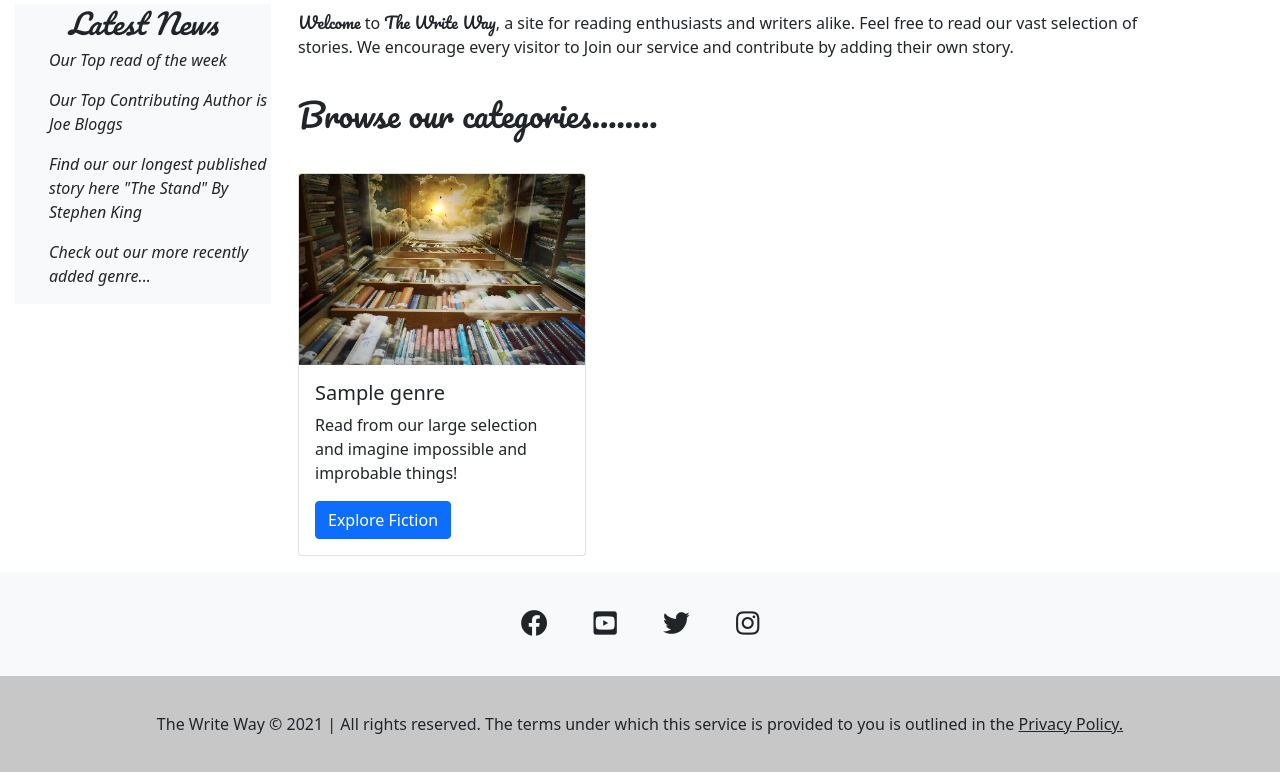
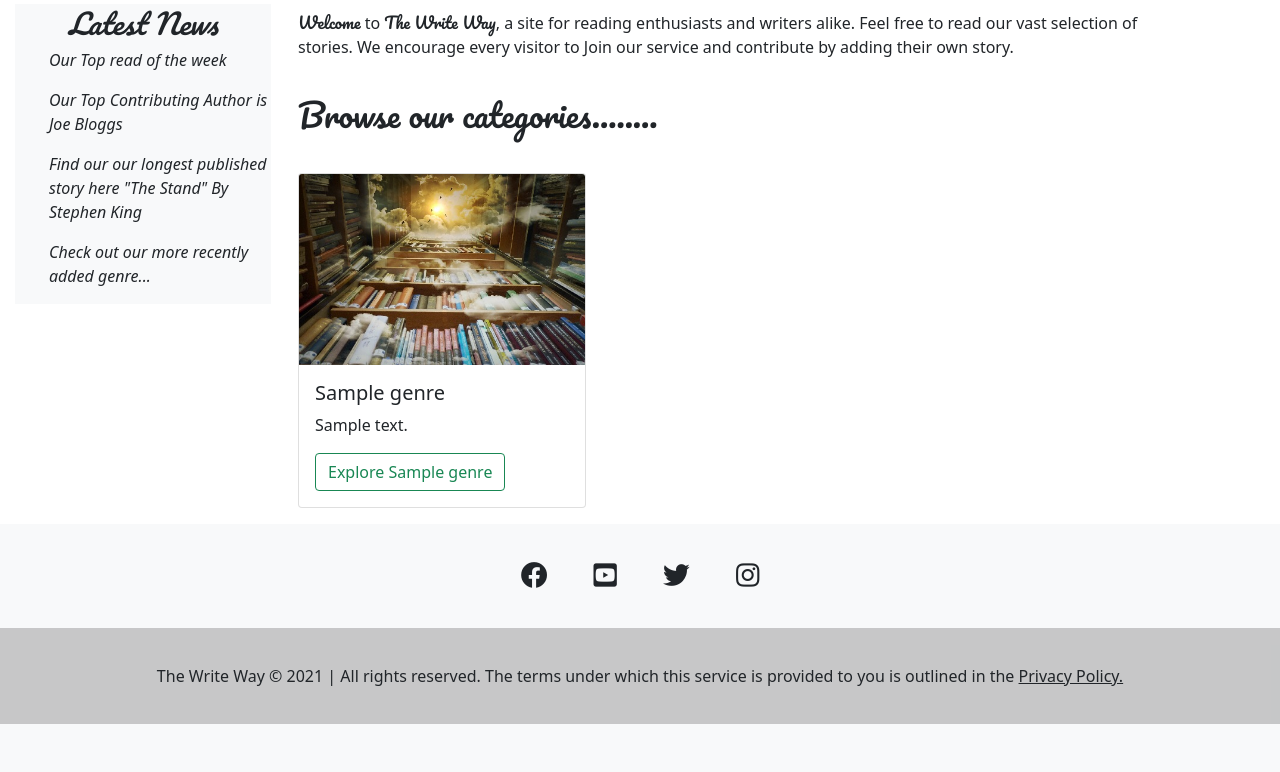
Before and after one commit to KRyan23/The_Write_Way, a Flask app: page / in a window 1280 px wide. Shown: the part 118-890 px from the top of the page. After the commit the page ends 842 px from the top, so only its background shows below. Run offline with Flask 2, Linux system fonts and the light colour scheme; a database or web service that is not in the repository returns one stand-in record (values such as "Sample title"); some libraries are stand-ins or nearby versions.

Commit message:
added genre description

```diff
--- a/static/css/style.css
+++ b/static/css/style.css
@@ -19,7 +19,7 @@
     margin:  0 0 0 0;
 }
 
-.home-page:hover, .join-page:hover, .signup-page:hover, .search-box:hover {
+.home-page:hover, .join-page:hover, .signup-page:hover, .search-box:hover, .genre-button:hover {
     background-color: #198754;
     font-family:Pacifico;
 }
--- a/templates/genre.html
+++ b/templates/genre.html
@@ -9,8 +9,8 @@
               <div class="card-body">
                   <h5 class="card-title">{{ gen.genre_name }}</h5>
 
-                  <p class="card-text">Read from our large selection and imagine impossible and improbable things!</p>
-                  <a href="#" class="btn btn-primary">Explore Fiction</a>
+                  <p class="card-text">{{gen.genre_description}}</p>
+                  <a href="#" class="btn btn-outline-success genre-button">Explore {{ gen.genre_name }}</a>
 
               </div>
           </div>
```
